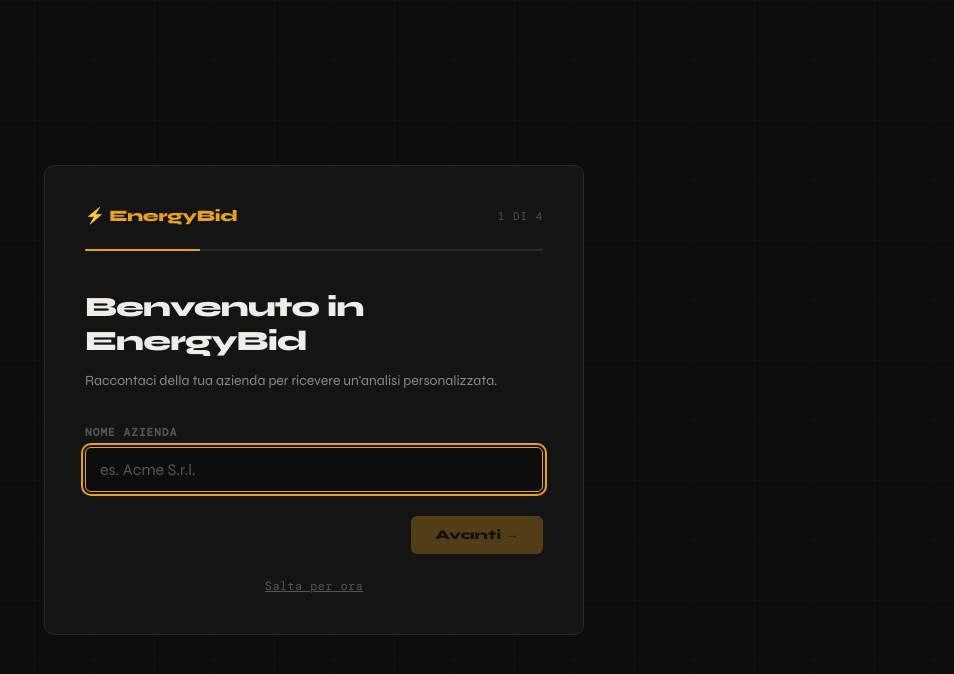
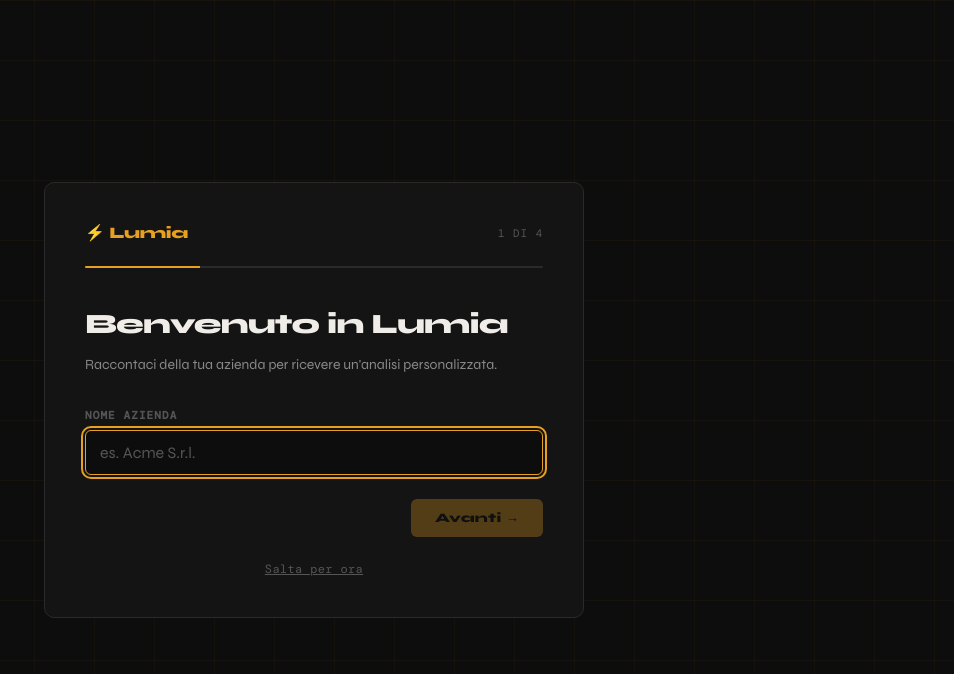
Before and after one commit to piergiuseppefava-art/energybid, a React (Vite) app: page / in a window 1280 px wide. Both pictures are taken after a click on the button "Entra →". Shown: the top 674 px of the page, without its empty margins (326-1280 px from the left). Built offline with nearby package versions, Linux system fonts and the light colour scheme.

Commit message:
Rebrand app da EnergyBid a Lumia; modulo interno rinominato in Consumi & Offerte

```diff
--- a/api/claude.js
+++ b/api/claude.js
@@ -14,7 +14,7 @@
 }
 
 const ALLOWED_ORIGINS = [
-  process.env.ALLOWED_ORIGIN ?? 'https://energybid.vercel.app',
+  process.env.ALLOWED_ORIGIN ?? 'https://lumia.vercel.app',
   process.env.VERCEL_URL ? `https://${process.env.VERCEL_URL}` : null,
   'http://localhost:5173',
 ].filter(Boolean)
--- a/index.html
+++ b/index.html
@@ -3,13 +3,13 @@
   <head>
     <meta charset="UTF-8" />
     <meta name="viewport" content="width=device-width, initial-scale=1.0" />
-    <meta name="description" content="EnergyBid — Ottimizzazione acquisto energia per PMI italiane" />
+    <meta name="description" content="Lumia — Ottimizzazione acquisto energia per PMI italiane" />
     <link rel="icon" href="/favicon.svg" type="image/svg+xml" />
-    <meta property="og:title" content="EnergyBid — Ottimizzazione energetica per PMI" />
+    <meta property="og:title" content="Lumia — Ottimizzazione energetica per PMI" />
     <meta property="og:description" content="Confronta offerte energetiche, costituisci CER e genera report ESG con l'AI. Piattaforma per PMI italiane." />
     <meta property="og:type" content="website" />
-    <meta property="og:url" content="https://energybid.vercel.app" />
-    <title>EnergyBid</title>
+    <meta property="og:url" content="https://lumia.vercel.app" />
+    <title>Lumia</title>
   </head>
   <body>
     <div id="root"></div>
--- a/package.json
+++ b/package.json
@@ -1,5 +1,5 @@
 {
-  "name": "energybid",
+  "name": "lumia",
   "private": true,
   "version": "0.0.0",
   "type": "module",
--- a/src/components/ErrorBoundary.jsx
+++ b/src/components/ErrorBoundary.jsx
@@ -20,7 +20,7 @@
       return (
         <div className={styles.wrap}>
           <div className={styles.box}>
-            <div className={styles.logo}>⚡ EnergyBid</div>
+            <div className={styles.logo}>⚡ Lumia</div>
             <h1 className={styles.title}>
               Qualcosa è andato storto<br />
               <span className={styles.titleEn}>Something went wrong</span>
--- a/src/components/Header.jsx
+++ b/src/components/Header.jsx
@@ -8,7 +8,7 @@
     <header className={styles.header}>
       <div className={styles.brand}>
         <span className={styles.logo}>⚡</span>
-        <span className={styles.name}>EnergyBid</span>
+        <span className={styles.name}>Lumia</span>
         {org.nome && (
           <>
             <span className={styles.divider}>/</span>
--- a/src/components/Landing.jsx
+++ b/src/components/Landing.jsx
@@ -38,7 +38,7 @@
   return (
     <div className={styles.wrap}>
       <nav className={`${styles.nav} ${scrolled ? styles.navScrolled : ''}`}>
-        <span className={styles.navLogo}>⚡ EnergyBid</span>
+        <span className={styles.navLogo}>⚡ Lumia</span>
         <div className={styles.navRight}>
           <div className={styles.langSwitch}>
             <button
--- a/src/components/Onboarding.jsx
+++ b/src/components/Onboarding.jsx
@@ -39,7 +39,7 @@
       <div className={styles.grid} />
       <div className={styles.card}>
         <div className={styles.header}>
-          <span className={styles.logo}>⚡ EnergyBid</span>
+          <span className={styles.logo}>⚡ Lumia</span>
           <span className={styles.progress}>{step} {t.of} {totalSteps}</span>
         </div>
 
--- a/src/components/ProfileModal.jsx
+++ b/src/components/ProfileModal.jsx
@@ -67,7 +67,7 @@
     const url = URL.createObjectURL(blob)
     const a = document.createElement('a')
     a.href = url
-    a.download = `energybid-backup-${new Date().toISOString().slice(0, 10)}.json`
+    a.download = `lumia-backup-${new Date().toISOString().slice(0, 10)}.json`
     a.click()
     URL.revokeObjectURL(url)
   }
--- a/src/i18n.js
+++ b/src/i18n.js
@@ -222,7 +222,7 @@
       emptyTitle: 'Nessuna valutazione ESG',
       emptySub: 'Compila il questionario di 40 indicatori per ottenere il tuo score ESG conforme ai requisiti MEF-Banche per il merito creditizio.',
       start: 'Inizia il questionario',
-      autoFromData: (n) => `${n} indicatori auto-popolati dai tuoi dati EnergyBid e CER`,
+      autoFromData: (n) => `${n} indicatori auto-popolati dai tuoi dati Consumi & Offerte e CER`,
       continue: 'Continua questionario',
       review: 'Rivedi risposte',
       viewReport: 'Vedi report',
@@ -285,11 +285,11 @@
       ctaTitle: "L'energia giusta, al prezzo giusto. Inizia da qui.",
       ctaBtn: 'Inizia ora — è gratuito',
       ctaNote: 'Demo dimostrativa. Nessuna registrazione richiesta.',
-      footer1: '© 2026 EnergyBid',
+      footer1: '© 2026 Lumia',
       footer2: 'Progetto portfolio — Ingegneria Gestionale, Politecnico di Milano',
     },
     onboarding: {
-      title: 'Benvenuto in EnergyBid',
+      title: 'Benvenuto in Lumia',
       subtitle: "Raccontaci della tua azienda per ricevere un'analisi personalizzata.",
       step1: 'Nome azienda',
       step1ph: 'es. Acme S.r.l.',
@@ -300,7 +300,7 @@
       step4: 'Numero dipendenti',
       next: 'Avanti →',
       back: '← Indietro',
-      finish: 'Inizia a usare EnergyBid →',
+      finish: 'Inizia a usare Lumia →',
       skip: 'Salta per ora',
       of: 'di',
     },
@@ -320,7 +320,7 @@
         tag: 'SCEGLI UN SERVIZIO',
         title: 'Da dove vuoi iniziare?',
         services: [
-          { icon: '⚡', id: 'calc', name: 'EnergyBid', desc: 'Confronta le offerte, ottimizza i contratti e monitora le emissioni della tua azienda.' },
+          { icon: '⚡', id: 'calc', name: 'Consumi & Offerte', desc: 'Confronta le offerte, ottimizza i contratti e monitora le emissioni della tua azienda.' },
           { icon: '🌐', id: 'cer', name: 'CER Navigator', desc: "Costituisci e gestisci la tua Comunità Energetica Rinnovabile con documenti generati dall'AI." },
           { icon: '📊', id: 'esg', name: 'ESG Scoring', desc: 'Valuta la sostenibilità della tua impresa e genera report conformi per le banche.' },
         ],
@@ -345,9 +345,9 @@
       exportBtn: 'Esporta backup',
       importBtn: 'Importa backup',
       importConfirm: 'Questa operazione sovrascriverà tutti i dati attuali. Continuare?',
-      importError: 'File non valido — seleziona un backup EnergyBid.',
+      importError: 'File non valido — seleziona un backup Lumia valido.',
     },
-    disclaimer: 'Demo dimostrativa. I prezzi dei fornitori, i valori PUN e i dati ESG sono indicativi e non aggiornati in tempo reale. EnergyBid non è un consulente energetico autorizzato. Per decisioni contrattuali consulta un professionista o verifica i dati su',
+    disclaimer: 'Demo dimostrativa. I prezzi dei fornitori, i valori PUN e i dati ESG sono indicativi e non aggiornati in tempo reale. Lumia non è un consulente energetico autorizzato. Per decisioni contrattuali consulta un professionista o verifica i dati su',
     saved: '✓ Mese salvato nello storico',
   },
   en: {
@@ -551,7 +551,7 @@
       emptyTitle: 'No ESG assessment yet',
       emptySub: 'Complete the 40-indicator questionnaire to get your ESG score compliant with MEF-Banking requirements for credit assessment.',
       start: 'Start questionnaire',
-      autoFromData: (n) => `${n} indicators auto-filled from your EnergyBid and CER data`,
+      autoFromData: (n) => `${n} indicators auto-filled from your Consumption & Offers and CER data`,
       continue: 'Continue questionnaire',
       review: 'Review answers',
       viewReport: 'View report',
@@ -613,11 +613,11 @@
       ctaTitle: 'The right energy, at the right price. Start here.',
       ctaBtn: "Start now — it's free",
       ctaNote: 'Demo version. No registration required.',
-      footer1: '© 2026 EnergyBid',
+      footer1: '© 2026 Lumia',
       footer2: 'Portfolio project — Management Engineering, Politecnico di Milano',
     },
     onboarding: {
-      title: 'Welcome to EnergyBid',
+      title: 'Welcome to Lumia',
       subtitle: 'Tell us about your company to get personalized analysis.',
       step1: 'Company name',
       step1ph: 'e.g. Acme S.r.l.',
@@ -628,7 +628,7 @@
       step4: 'Number of employees',
       next: 'Next →',
       back: '← Back',
-      finish: 'Start using EnergyBid →',
+      finish: 'Start using Lumia →',
       skip: 'Skip for now',
       of: 'of',
     },
@@ -648,7 +648,7 @@
         tag: 'CHOOSE A SERVICE',
         title: 'Where do you want to start?',
         services: [
-          { icon: '⚡', id: 'calc', name: 'EnergyBid', desc: 'Compare offers, optimise contracts and monitor your company\'s emissions.' },
+          { icon: '⚡', id: 'calc', name: 'Consumption & Offers', desc: 'Compare offers, optimise contracts and monitor your company\'s emissions.' },
           { icon: '🌐', id: 'cer', name: 'CER Navigator', desc: 'Set up and manage your Renewable Energy Community with AI-generated documents.' },
           { icon: '📊', id: 'esg', name: 'ESG Scoring', desc: 'Assess your company\'s sustainability and generate bank-compliant reports.' },
         ],
@@ -673,9 +673,9 @@
       exportBtn: 'Export backup',
       importBtn: 'Import backup',
       importConfirm: 'This will overwrite all current data. Continue?',
-      importError: 'Invalid file — select a valid EnergyBid backup.',
+      importError: 'Invalid file — select a valid Lumia backup.',
     },
-    disclaimer: 'Demo version. Supplier prices, PUN values and ESG data are indicative and not updated in real time. EnergyBid is not an authorised energy consultant. For contractual decisions consult a professional or verify data at',
+    disclaimer: 'Demo version. Supplier prices, PUN values and ESG data are indicative and not updated in real time. Lumia is not an authorised energy consultant. For contractual decisions consult a professional or verify data at',
     saved: '✓ Month saved to history',
   },
 }
```
Also changed, not shown: 2 other files (tests, documents, lock files or other folders).
